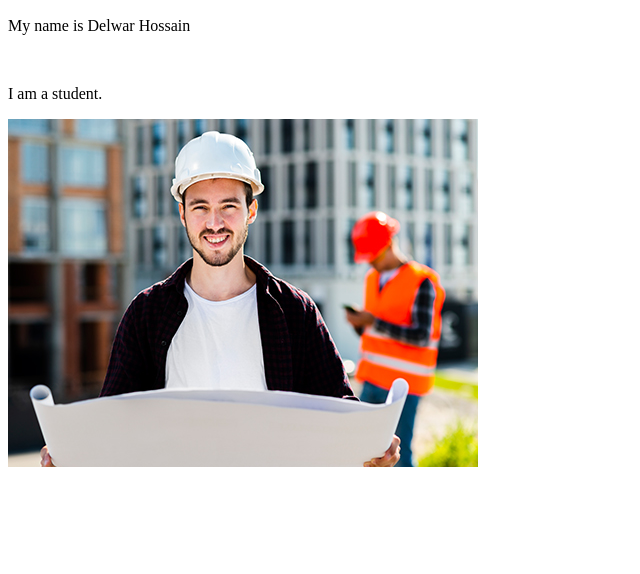
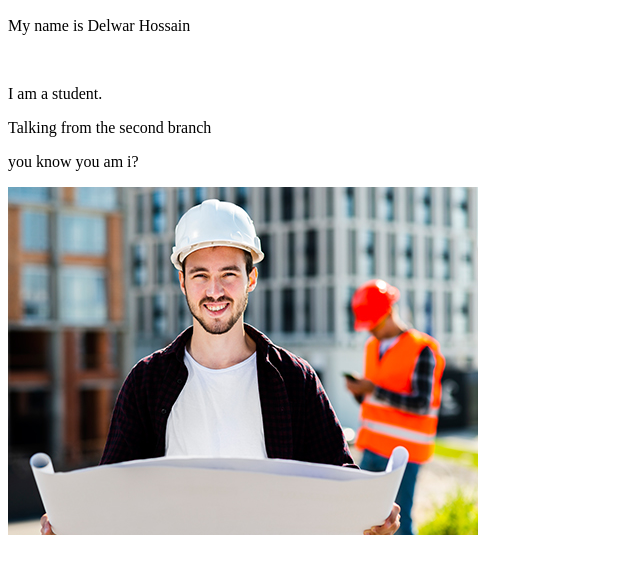
Before and after one commit to Delwar41/My-First-Website, a plain HTML site: page index.html in a window 1280 px wide. Shown: the part 110-684 px from the top of the page, without its empty margins (0-640 px from the left). Drawn offline with Linux system fonts and the light colour scheme.

Commit message:
learnig about second branch

```diff
--- a/index.html
+++ b/index.html
@@ -10,6 +10,8 @@
     <h2> This is my first GitHub project </h2>
     <p> My name is Delwar Hossain</p> <br>
     <p> I am a student.</p>
+    <p> Talking from the second branch</p>
+    <p> you know you am i?</p>
     <img src="man.jpg">
 </body>
 </html>
```
